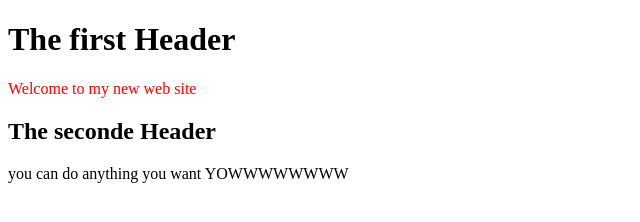
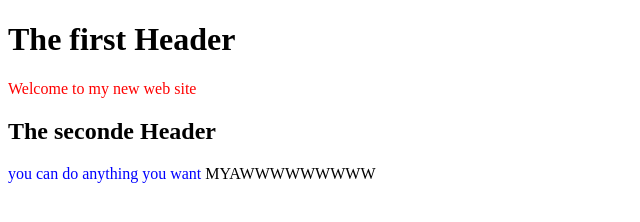
Before and after one commit to RawadLoutfi/New-test, a website: page index.html in a window 1280 px wide. Shown: the whole page, without its empty margins (0-640 px from the left). Drawn offline with Linux system fonts and the light colour scheme.

Commit message:
switching yow to myaw

```diff
--- a/index.html
+++ b/index.html
@@ -7,8 +7,8 @@
     <h1>The first Header</h1>
     <p1 style="color : red">Welcome to my new web site</p1>
     <h2 style="size : larger">The seconde Header</h2>
-    <p2 style="size : blue">you can do anything you want </p2>
-    <p3>YOWWWWWWWW</p3>
+    <p2 style="color : blue">you can do anything you want </p2>
+    <p3>MYAWWWWWWWWW</p3>
 
 </body>
 </html>
```
